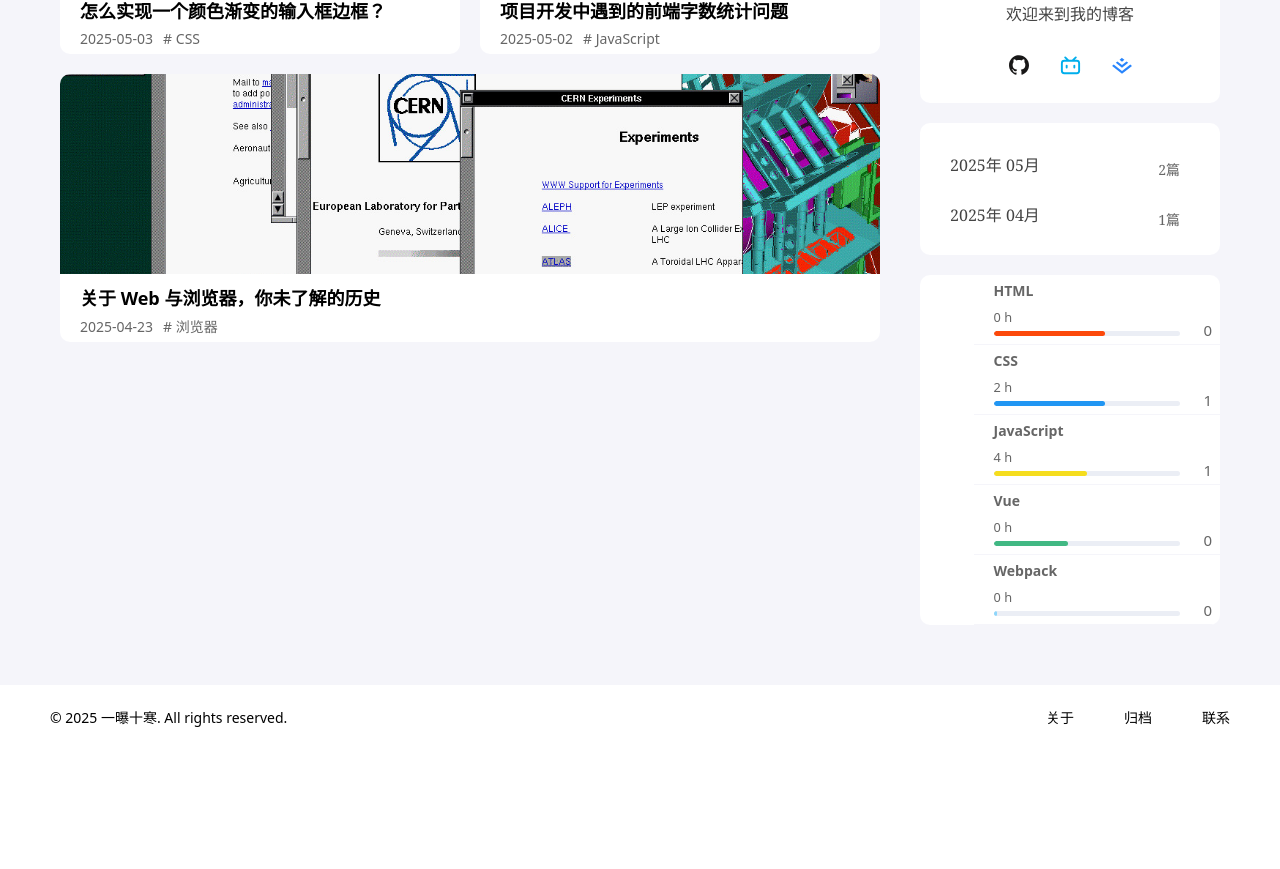
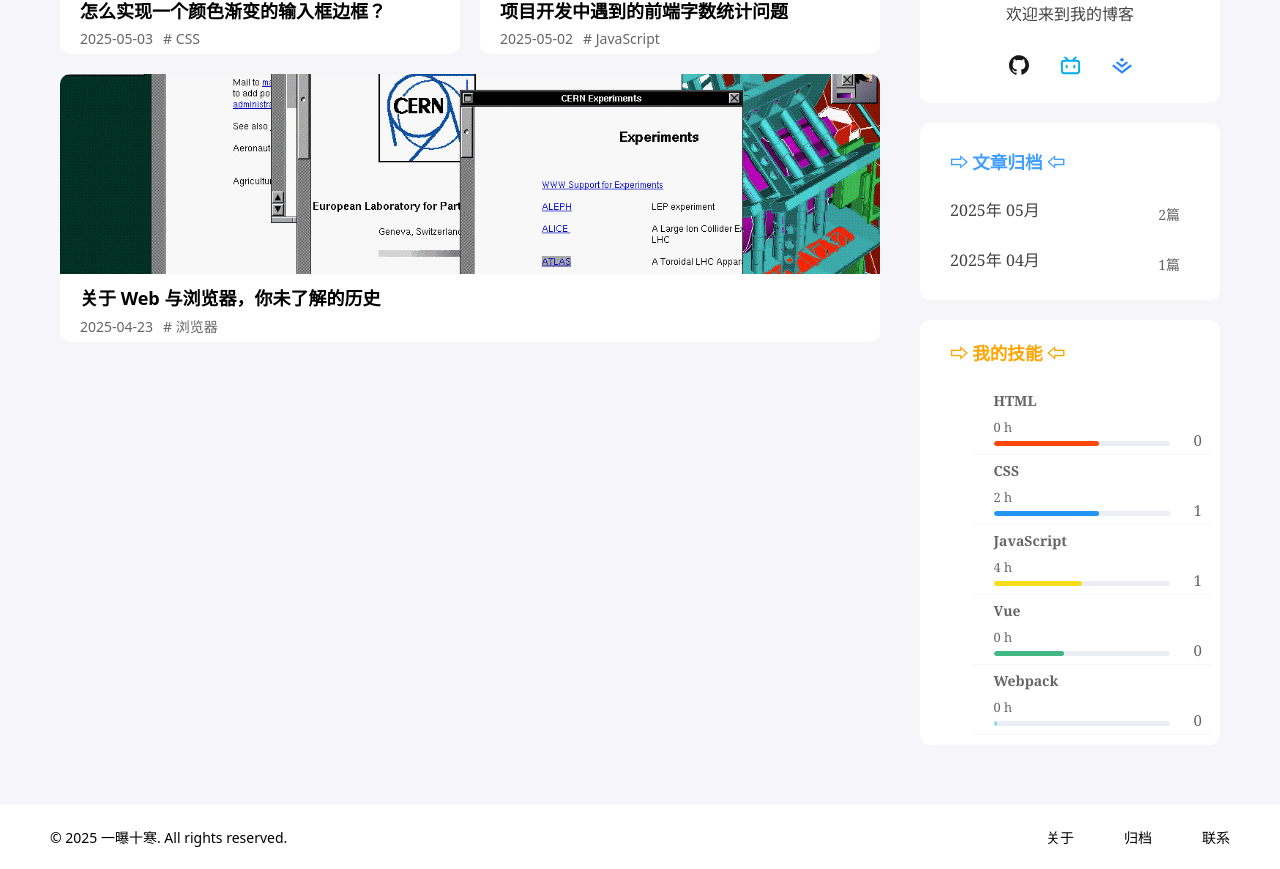
Before and after one commit to yuhhhy/blog-vue, a Vue app: page /home in a window 1280 px wide. Shown: the part 717-1586 px from the top of the page. Before the commit the page ends 1466 px from the top, so only its background shows below. Built offline with nearby package versions, Linux system fonts and the light colour scheme; a web font is replaced by a local one.

Commit message:
style: 调整多个组件的样式和布局
- 继续完善侧边栏样式，在SidebarTags和SidebarArchive组件中添加标题样式
- 新增颜色变量--lake，在Home组件中博客卡片悬停也有box-shadow效果
- 在Timeline组件中添加无文章时的提示信息

```diff
--- a/src/assets/styles/variable.scss
+++ b/src/assets/styles/variable.scss
@@ -19,6 +19,7 @@
     --cyan: #1abc9c;
     --grape: #c850c0;
     --gold: #ffff18;
+    --lake: #A7CAFD;
 }
 
 :root.dark {
@@ -41,4 +42,5 @@
     --orange: #ffa502;
     --cyan: #1abc9c;
     --grape: #c850c0;
+    --lake: #A7CAFD;
 }
--- a/src/components/Sidebar/components/SidebarArchive.vue
+++ b/src/components/Sidebar/components/SidebarArchive.vue
@@ -27,6 +27,7 @@ onMounted(async () => {
 
 <template>
     <div class="sidebar-archive">
+        <div class="sidebar-archive-title">⇨ 文章归档 ⇦</div>
         <RouterLink
             v-for="(posts, date) in postsDividedByMonth"
             :key="date"
@@ -42,7 +43,6 @@ onMounted(async () => {
 
 <style lang="scss" scoped>
 .sidebar-archive {
-    font-family: var(--font-serif);
     background-color: var(--white);
     color: var(--light-dark);
     margin-bottom: 20px;
@@ -54,7 +54,15 @@ onMounted(async () => {
         box-shadow: 0 0 10px var(--skyblue);
         transition: 0.4s;
     }
-
+    .sidebar-archive-title {
+        color: var(--blue);
+        font-family: var(--font-sans);
+        font-weight: bold;
+        font-size: 1.1rem;
+        margin-left: 10px;
+        margin-bottom: 10px;
+        margin-top: 10px;
+    }
     .archive-month {
         cursor: pointer;
         height: 50px;
--- a/src/components/Sidebar/components/SidebarAuthor.vue
+++ b/src/components/Sidebar/components/SidebarAuthor.vue
@@ -70,7 +70,6 @@
     }
 
     #author-words {
-        font-family: var(--font-serif);
         text-align: center;
         max-width: 100%;
         word-wrap: break-word; // 长单词断行
--- a/src/components/Sidebar/components/SidebarTags.vue
+++ b/src/components/Sidebar/components/SidebarTags.vue
@@ -5,6 +5,7 @@ import tagList from '@/data/tagList.js'
 
 <template>
     <div class="sidebar-tags">
+        <div class="sidebar-tags-title">⇨ 我的技能 ⇦</div>
         <Tag v-for="tag in tagList" :tag="tag"></Tag>
     </div>
 </template>
@@ -17,9 +18,19 @@ import tagList from '@/data/tagList.js'
     border-radius: 10px;
     overflow: hidden;
     width: 100%;
+    padding: 10px;
     &:hover {
         box-shadow: 0 0 10px var(--orange);
         transition: 0.4s;
     }
+    .sidebar-tags-title {
+        color: var(--orange);
+        font-family: var(--font-sans);
+        font-weight: bold;
+        font-size: 1.1rem;
+        margin-left: 20px;
+        margin-bottom: 20px;
+        margin-top: 10px;
+    }
 }
 </style>
--- a/src/components/Sidebar/index.vue
+++ b/src/components/Sidebar/index.vue
@@ -42,6 +42,7 @@ const currentComponent = computed(() => {
 
 <style lang="scss" scoped>
 .sidebar {
+    font-family: var(--font-serif);
     display: flex;
     flex-direction: column;
     width: 300px;
--- a/src/components/Tag/index.vue
+++ b/src/components/Tag/index.vue
@@ -43,7 +43,7 @@ const props = defineProps({
     height: 70px;
     display: flex;
     align-items: center;
-    padding-left: 15px;
+    padding-left: 5px;
     position: relative;
     font-size: 0.875rem;
 
--- a/src/views/Archive/components/Timeline.vue
+++ b/src/views/Archive/components/Timeline.vue
@@ -42,7 +42,7 @@ watch(() => route.params.tagName, () => {
     <el-timeline style="max-wipx" class="timeline">
       <!-- 有路由参数时显示 -->
       <el-timeline-item
-        v-if="route.params.tagName"
+        v-if="route.params.tagName && postsByTag.length"
         v-for="item in postsByTag"
         :timestamp="item.date"
         type="primary"
@@ -52,6 +52,9 @@ watch(() => route.params.tagName, () => {
           <span class="timeline-item__title">{{ item.title }}</span>
         </RouterLink>
       </el-timeline-item>
+
+      <!-- 有路由参数但没有对应文章时显示 -->
+      <div v-else-if="route.params.tagName && !postsByTag.length" class="noPosts">很抱歉，还没有这类文章……</div>
 
       <!-- 无路由参数时显示 -->
       <el-timeline-item
@@ -74,6 +77,14 @@ watch(() => route.params.tagName, () => {
 .container {
     padding-left: 40px;
     padding-top: 50px;
+
+    .timeline {
+      .noPosts {
+       font-size: 1rem;
+       color: var(--black);
+     }
+    }
+
     :deep(.timeline-item__title){
       font-size: 1rem;
       color: var(--black);
--- a/src/views/Blog/components/ArticleContent.vue
+++ b/src/views/Blog/components/ArticleContent.vue
@@ -83,13 +83,14 @@ onUpdated(() => {
         }
 
         code {
-            background: var(--light);
+            background: #f5f5fa;
+            color: #444444;
             padding: 0.2em 0.4em;
             border-radius: 3px;
         }
 
         pre {
-            background: var(--light);
+            background: #f5f5fa;
             padding: 1em;
             border-radius: 5px;
             overflow-x: auto;
--- a/src/views/Home/index.vue
+++ b/src/views/Home/index.vue
@@ -90,6 +90,10 @@ onMounted(async () => {
                 overflow: hidden;
                 background-color: var(--white);
                 min-width: 400px;
+                &:hover {
+                    box-shadow: 0 0 10px var(--lake);
+                    transition: 0.4s;
+                }
 
                 @media (max-width: 768px) {
                     min-width: 100%;
--- a/src/views/Layout/components/LayoutNav.vue
+++ b/src/views/Layout/components/LayoutNav.vue
@@ -24,7 +24,7 @@ const toggleDarkMode = () => {
         </button>
         <div class="el-drop-down">
             <el-dropdown placement="top-start">
-                <span class="iconfont">&#xe61b;</span>
+                <span class="iconfont drop-down-icon">&#xe61b;</span>
                 <template #dropdown>
                     <el-dropdown-menu>
                         <el-dropdown-item><RouterLink to="/home">主页</RouterLink></el-dropdown-item>
@@ -82,6 +82,7 @@ const toggleDarkMode = () => {
         }
 
         .iconfont {
+            color: var(--black);
             font-size: 15px;
         }
     }
```
